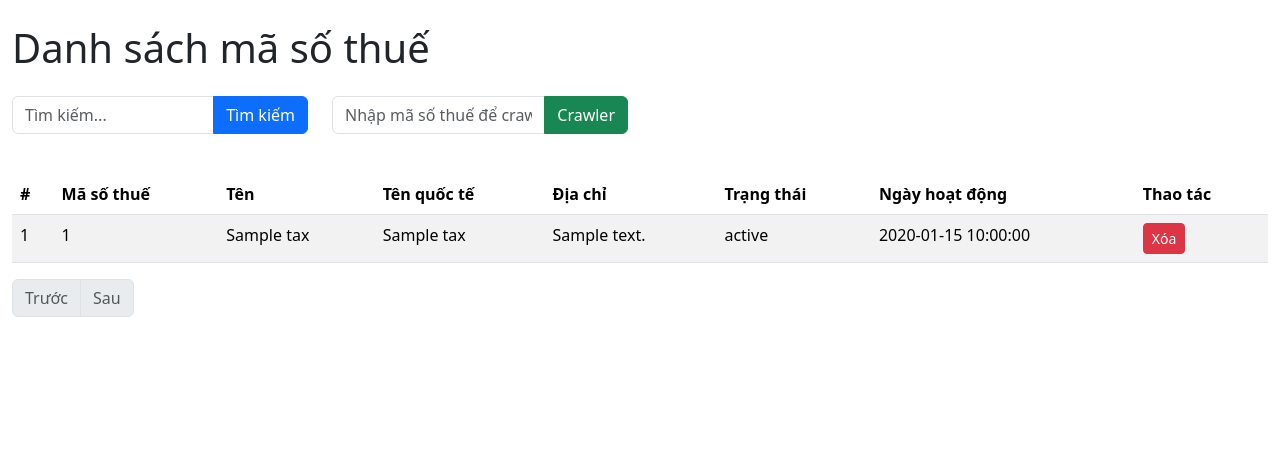
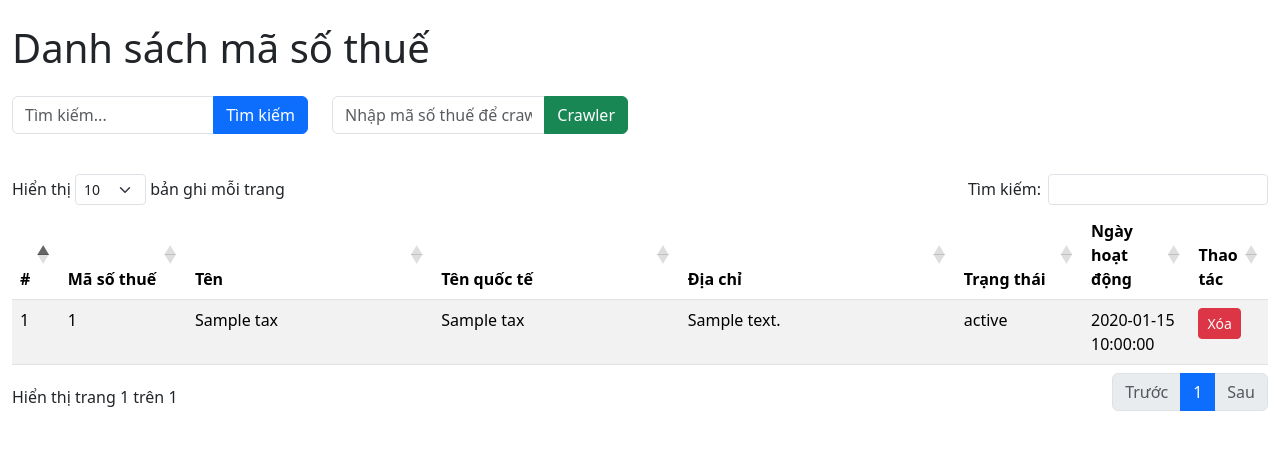
Before and after one commit to TrungPhuNA/tool-mst, a Flask app: template templates/tax_info_list.html in a window 1280 px wide. Shown: the top 450 px of the page. Run offline with Flask 3, Linux system fonts and the light colour scheme; the template is opened without the code that fills it: most values are stand-ins (such as "Sample title", 1, 10 or a date in 2020); some libraries are stand-ins or nearby versions.

Commit message:
update template html

```diff
--- a/templates/tax_info_list.html
+++ b/templates/tax_info_list.html
@@ -6,6 +6,19 @@
     <title>Dữ liệu crawler</title>
     <link rel="icon" href="https://123code.net/images/favicon.png" type="image/x-icon">
     <link rel="stylesheet" href="https://cdn.jsdelivr.net/npm/bootstrap@5.3.2/dist/css/bootstrap.min.css">
+    <!-- DataTables CSS -->
+    <link rel="stylesheet" href="https://cdn.datatables.net/1.13.6/css/dataTables.bootstrap5.min.css">
+    <style>
+
+        table#tax-table {
+            table-layout: fixed; /* Bảng có độ rộng cố định */
+            width: 100%; /* Chiếm toàn bộ chiều rộng container */
+        }
+        table#tax-table th, table#tax-table td {
+            word-wrap: break-word; /* Tự động xuống dòng nếu nội dung quá dài */
+        }
+
+    </style>
 </head>
 <body>
     <div class="container-fluid mt-4">
@@ -20,7 +33,6 @@
                 </form>
             </div>
 
-            <!-- Thêm input và button cho crawler -->
             <div class="col-sm-3">
                 <div class="input-group">
                     <input type="text" id="crawler-input" class="form-control" placeholder="Nhập mã số thuế để crawler...">
@@ -33,17 +45,18 @@
         </div>
         <div id="crawler-result" class="mt-3"></div>
 
-        <table class="table table-striped">
+        <!-- Bảng dữ liệu -->
+        <table id="tax-table" class="table table-striped">
             <thead>
                 <tr>
-                    <th>#</th>
-                    <th>Mã số thuế</th>
-                    <th>Tên</th>
-                    <th>Tên quốc tế</th>
-                    <th>Địa chỉ</th>
-                    <th>Trạng thái</th>
-                    <th>Ngày hoạt động</th>
-                    <th>Thao tác</th>
+                    <th style="width: 2%;">#</th>
+                    <th style="width: 10%;">Mã số thuế</th>
+                    <th style="width: 22%;">Tên</th>
+                    <th style="width: 22%;">Tên quốc tế</th>
+                    <th style="width: 25%;">Địa chỉ</th>
+                    <th style="width: 10%;">Trạng thái</th>
+                    <th style="width: 8%;">Ngày hoạt động</th>
+                    <th style="width: 5%;">Thao tác</th>
                 </tr>
             </thead>
             <tbody>
@@ -63,42 +76,34 @@
                 {% endfor %}
             </tbody>
         </table>
-
-        <nav>
-            <ul class="pagination">
-                {% if page > 1 %}
-                    <li class="page-item">
-                        <a class="page-link" href="?search={{ search_query }}&page={{ page - 1 }}">Trước</a>
-                    </li>
-                {% else %}
-                    <li class="page-item disabled">
-                        <a class="page-link">Trước</a>
-                    </li>
-                {% endif %}
-
-                {% for p in range(1, total_pages + 1) %}
-                    <li class="page-item {% if p == page %}active{% endif %}">
-                        <a class="page-link" href="?search={{ search_query }}&page={{ p }}">{{ p }}</a>
-                    </li>
-                {% endfor %}
-
-                {% if page < total_pages %}
-                    <li class="page-item">
-                        <a class="page-link" href="?search={{ search_query }}&page={{ page + 1 }}">Sau</a>
-                    </li>
-                {% else %}
-                    <li class="page-item disabled">
-                        <a class="page-link">Sau</a>
-                    </li>
-                {% endif %}
-            </ul>
-        </nav>
     </div>
 
     <script src="https://cdn.jsdelivr.net/npm/bootstrap@5.3.2/dist/js/bootstrap.bundle.min.js"></script>
     <script src="https://code.jquery.com/jquery-3.6.4.min.js"></script>
+    <!-- DataTables JS -->
+    <script src="https://cdn.datatables.net/1.13.6/js/jquery.dataTables.min.js"></script>
+    <script src="https://cdn.datatables.net/1.13.6/js/dataTables.bootstrap5.min.js"></script>
     <script>
         $(document).ready(function () {
+            // Khởi tạo DataTable
+            $('#tax-table').DataTable({
+                "language": {
+                    "lengthMenu": "Hiển thị _MENU_ bản ghi mỗi trang",
+                    "zeroRecords": "Không tìm thấy dữ liệu",
+                    "info": "Hiển thị trang _PAGE_ trên _PAGES_",
+                    "infoEmpty": "Không có bản ghi nào",
+                    "infoFiltered": "(lọc từ _MAX_ bản ghi)",
+                    "search": "Tìm kiếm:",
+                    "paginate": {
+                        "previous": "Trước",
+                        "next": "Sau"
+                    }
+                },
+                "order": [[0, "asc"]], // Sắp xếp cột đầu tiên mặc định
+                "pageLength": 10 // Số bản ghi mỗi trang
+            });
+
+            // Crawler
             $('#btn-crawler').on('click', function () {
                 const taxId = $('#crawler-input').val().trim();
                 if (!taxId) {
@@ -106,18 +111,15 @@
                     return;
                 }
 
-                // Hiển thị loading và vô hiệu hóa nút
                 $('#btn-crawler').prop('disabled', true);
                 $('#btn-crawler-text').addClass('d-none');
                 $('#btn-crawler-loading').removeClass('d-none');
 
-                // Gửi yêu cầu AJAX đến server
                 $.ajax({
                     url: '/api/get-tax-info',
                     method: 'GET',
                     data: { param: taxId },
                     success: function (response) {
-                        // Hiển thị kết quả ra giao diện
                         $('#crawler-result').html(`
                             <div class="alert alert-success">
                                 <h5>Kết quả:</h5>
@@ -132,8 +134,7 @@
                             </div>
                         `);
                     },
-                    error: function (err) {
-                        console.error(err);
+                    error: function () {
                         $('#crawler-result').html(`
                             <div class="alert alert-danger">
                                 <strong>Lỗi!</strong> Không thể crawler dữ liệu.
@@ -141,7 +142,6 @@
                         `);
                     },
                     complete: function () {
-                        // Ẩn loading và kích hoạt lại nút
                         $('#btn-crawler').prop('disabled', false);
                         $('#btn-crawler-text').removeClass('d-none');
                         $('#btn-crawler-loading').addClass('d-none');
@@ -149,30 +149,28 @@
                 });
             });
 
+            // Xóa dữ liệu
             $(document).on('click', '.btn-delete', function () {
                 const taxId = $(this).data('id');
                 if (!confirm(`Bạn có chắc chắn muốn xóa mã số thuế ${taxId}?`)) {
                     return;
                 }
 
-                // Gửi yêu cầu xóa đến server
                 $.ajax({
                     url: '/api/delete-tax-info',
                     method: 'POST',
                     contentType: 'application/json',
-                    data: JSON.stringify({ tax_id: taxId }), // Gửi dưới dạng JSON
-                    success: function (response) {
+                    data: JSON.stringify({ tax_id: taxId }),
+                    success: function () {
                         alert('Xóa thành công!');
-                        $(`#row-${taxId}`).remove(); // Xóa hàng khỏi bảng
+                        $(`#row-${taxId}`).remove();
                     },
-                    error: function (err) {
-                        console.error(err);
+                    error: function () {
                         alert('Lỗi! Không thể xóa dữ liệu.');
                     }
                 });
             });
         });
-
     </script>
 </body>
 </html>
```
